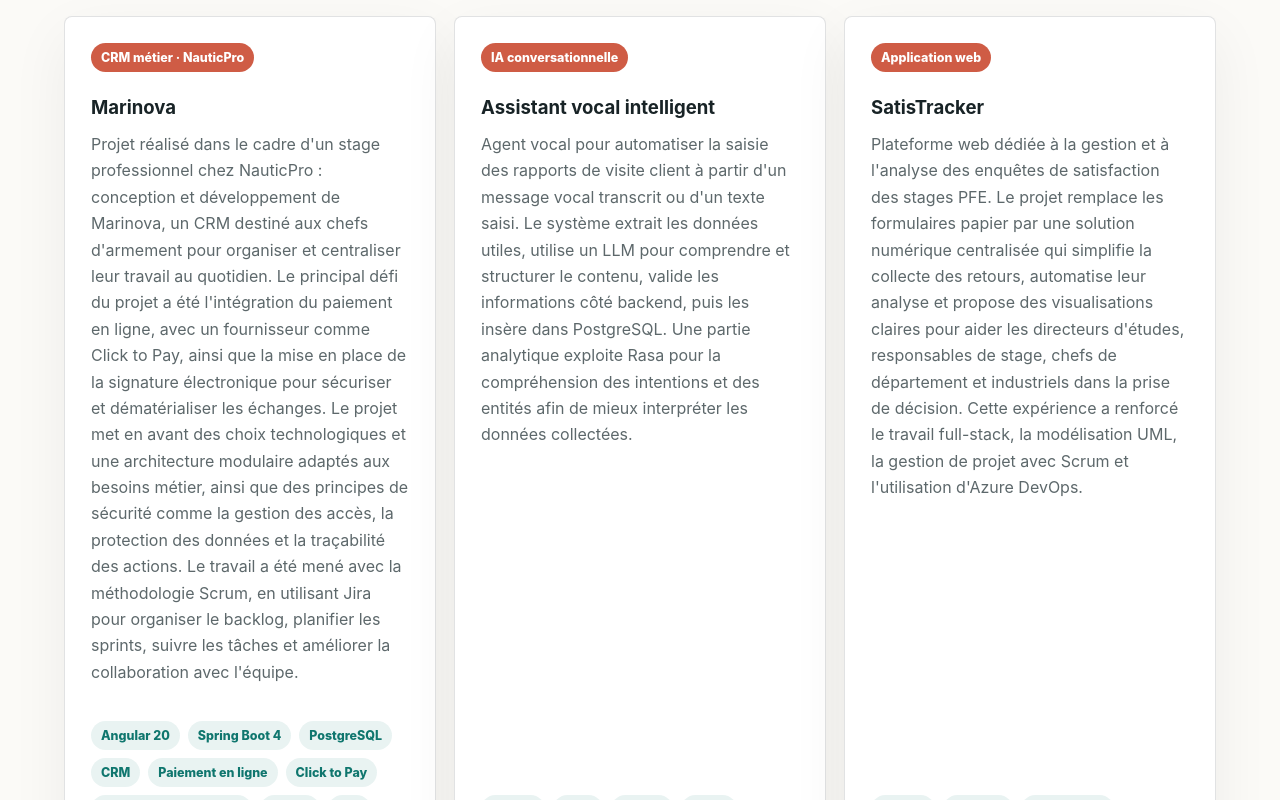
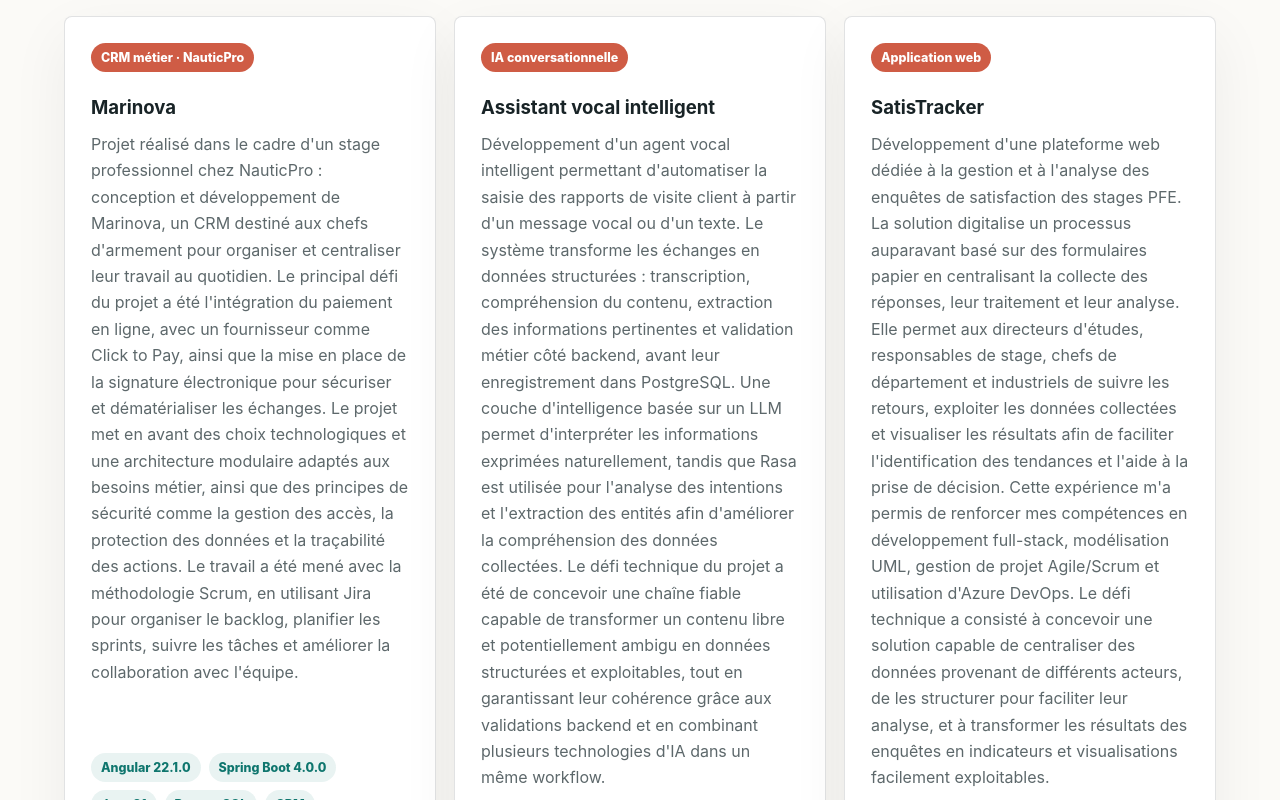
Before and after one commit to 23923/portfolio-mariem, a React (Vite) app: page / in a window 1280 px wide. Shown: the part 1100-1900 px from the top of the page. Built offline with nearby package versions, Linux system fonts and the light colour scheme.

Commit message:
changement

```diff
--- a/src/main.jsx
+++ b/src/main.jsx
@@ -25,7 +25,7 @@ const experiences = [
     role: "Stage professionnel",
     company: "NauticPro",
     period: "15 juillet - 15 septembre 2026",
-    stack: "Angular 20, Spring Boot 4, PostgreSQL, Scrum, Jira, GitHub, Docker",
+    stack: "Angular 22.1.0, Spring Boot 4.0.0, Java 21, PostgreSQL, Scrum, Jira, GitHub, Docker",
     description:
       "Conception et développement de Marinova, un CRM métier destiné aux chefs d'armement pour organiser et centraliser leur travail. Le principal défi du projet a été l'intégration du paiement en ligne via un fournisseur comme Click to Pay, ainsi que la mise en place de la signature électronique, le tout dans une architecture pensée pour la sécurité des données.",
   },
@@ -76,19 +76,19 @@ const projects = [
     title: "Marinova",
     tag: "CRM métier · NauticPro",
     text: "Projet réalisé dans le cadre d'un stage professionnel chez NauticPro : conception et développement de Marinova, un CRM destiné aux chefs d'armement pour organiser et centraliser leur travail au quotidien. Le principal défi du projet a été l'intégration du paiement en ligne, avec un fournisseur comme Click to Pay, ainsi que la mise en place de la signature électronique pour sécuriser et dématérialiser les échanges. Le projet met en avant des choix technologiques et une architecture modulaire adaptés aux besoins métier, ainsi que des principes de sécurité comme la gestion des accès, la protection des données et la traçabilité des actions. Le travail a été mené avec la méthodologie Scrum, en utilisant Jira pour organiser le backlog, planifier les sprints, suivre les tâches et améliorer la collaboration avec l'équipe.",
-    tools: ["Angular 20", "Spring Boot 4", "PostgreSQL", "CRM", "Paiement en ligne", "Click to Pay", "Signature électronique", "Scrum", "Jira", "GitHub", "Docker"],
+    tools: ["Angular 22.1.0", "Spring Boot 4.0.0", "Java 21", "PostgreSQL", "CRM", "Paiement en ligne", "Click to Pay", "Signature électronique", "Scrum", "Jira", "GitHub", "Docker"],
   },
   {
     title: "Assistant vocal intelligent",
     tag: "IA conversationnelle",
-    text: "Agent vocal pour automatiser la saisie des rapports de visite client à partir d'un message vocal transcrit ou d'un texte saisi. Le système extrait les données utiles, utilise un LLM pour comprendre et structurer le contenu, valide les informations côté backend, puis les insère dans PostgreSQL. Une partie analytique exploite Rasa pour la compréhension des intentions et des entités afin de mieux interpréter les données collectées.",
+    text: "Développement d'un agent vocal intelligent permettant d'automatiser la saisie des rapports de visite client à partir d'un message vocal ou d'un texte. Le système transforme les échanges en données structurées : transcription, compréhension du contenu, extraction des informations pertinentes et validation métier côté backend, avant leur enregistrement dans PostgreSQL. Une couche d'intelligence basée sur un LLM permet d'interpréter les informations exprimées naturellement, tandis que Rasa est utilisée pour l'analyse des intentions et l'extraction des entités afin d'améliorer la compréhension des données collectées. Le défi technique du projet a été de concevoir une chaîne fiable capable de transformer un contenu libre et potentiellement ambigu en données structurées et exploitables, tout en garantissant leur cohérence grâce aux validations backend et en combinant plusieurs technologies d'IA dans un même workflow.",
     tools: ["Django", "Rasa", "Ollama", "Qwen", "PostgreSQL", "Analyse de données"],
   },
   {
     title: "SatisTracker",
     tag: "Application web",
-    text: "Plateforme web dédiée à la gestion et à l'analyse des enquêtes de satisfaction des stages PFE. Le projet remplace les formulaires papier par une solution numérique centralisée qui simplifie la collecte des retours, automatise leur analyse et propose des visualisations claires pour aider les directeurs d'études, responsables de stage, chefs de département et industriels dans la prise de décision. Cette expérience a renforcé le travail full-stack, la modélisation UML, la gestion de projet avec Scrum et l'utilisation d'Azure DevOps.",
-    tools: ["Django", "ReactJS", "PostgreSQL", "ChartJS", "Azure DevOps", "Scrum"],
+    text: "Développement d'une plateforme web dédiée à la gestion et à l'analyse des enquêtes de satisfaction des stages PFE. La solution digitalise un processus auparavant basé sur des formulaires papier en centralisant la collecte des réponses, leur traitement et leur analyse. Elle permet aux directeurs d'études, responsables de stage, chefs de département et industriels de suivre les retours, exploiter les données collectées et visualiser les résultats afin de faciliter l'identification des tendances et l'aide à la prise de décision. Cette expérience m'a permis de renforcer mes compétences en développement full-stack, modélisation UML, gestion de projet Agile/Scrum et utilisation d'Azure DevOps. Le défi technique a consisté à concevoir une solution capable de centraliser des données provenant de différents acteurs, de les structurer pour faciliter leur analyse, et à transformer les résultats des enquêtes en indicateurs et visualisations facilement exploitables.",
+    tools: ["Django", "ReactJS", "PostgreSQL", "ChartJS", "Azure DevOps", "UML", "Agile/Scrum"],
   },
   {
     title: "Gestion comptable",
```
Also changed, not shown: 1 other file (tests, documents, lock files or other folders).
